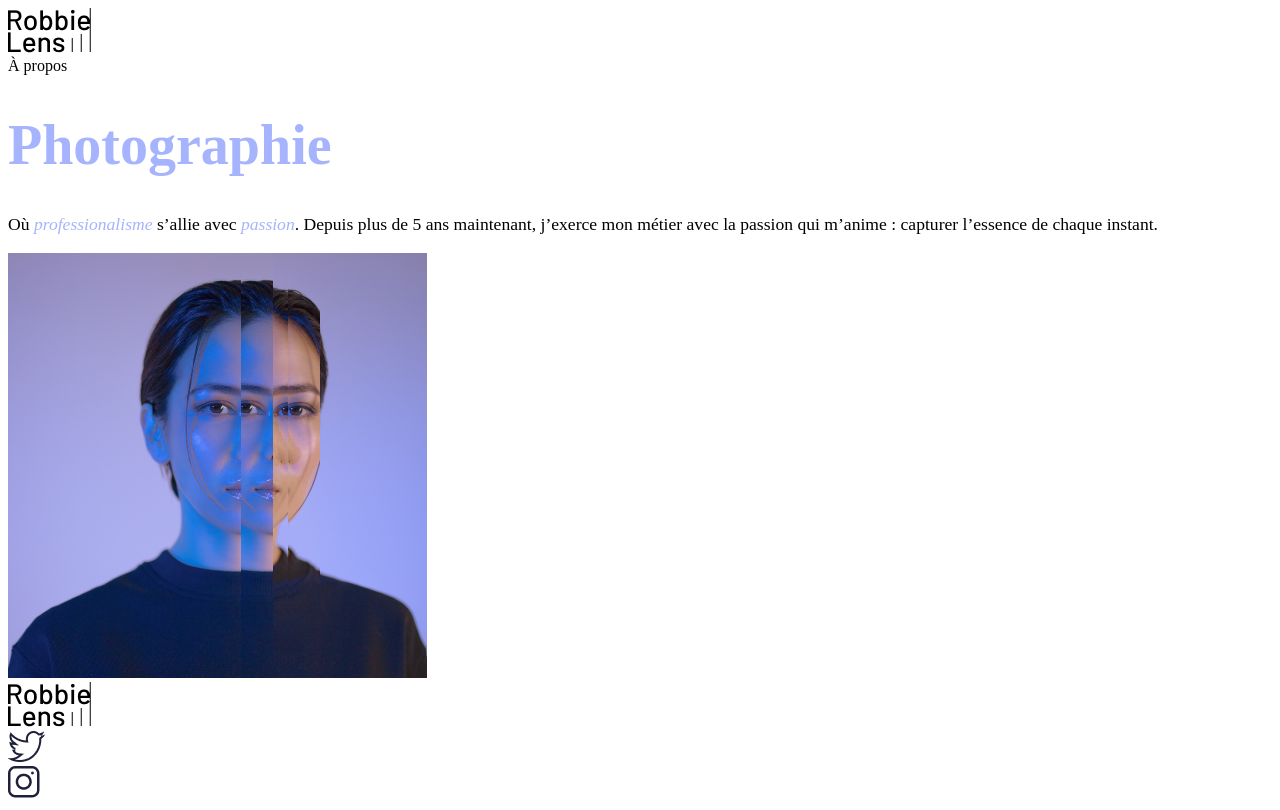
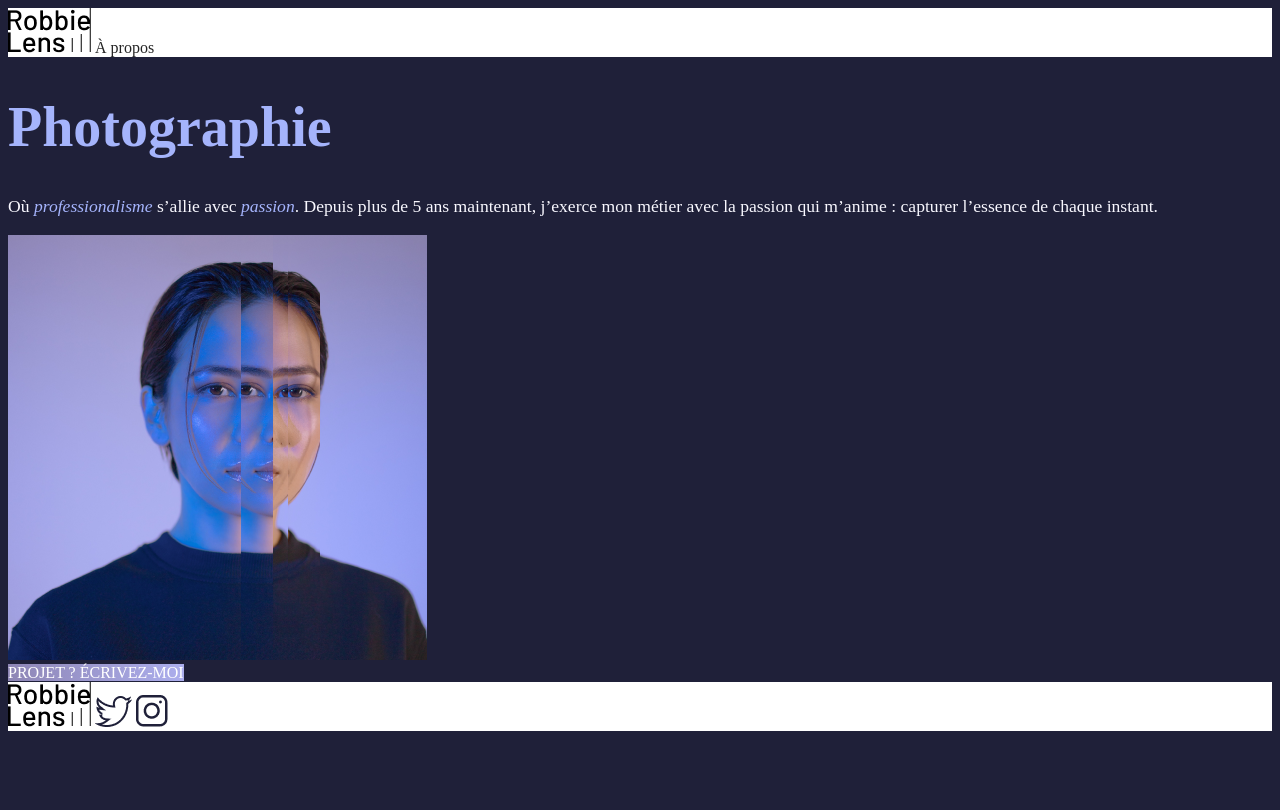
Before and after one commit to SScholl57/OpenClassSource, a plain HTML site: page Dev/index.html in a window 1280 px wide. Drawn offline with Linux system fonts and the light colour scheme.

Commit message:
Background color learning

```diff
--- a/Dev/Style.css
+++ b/Dev/Style.css
@@ -1,5 +1,5 @@
 a{
-    color: black;
+    color: #242424;
     text-decoration: none;
     font-size: 1em;
     font-style: Manrope;
@@ -17,11 +17,28 @@ h1 {
 
 }
 
-p {
+h2 {
+    color: #F9F8FF;
+}
+
+p,
+li {
     font-size: 1.1em;
+    color: #F9F8FF;
 }
 
 body {
     font-size: 1em;
     font-style: Manrope;
+    background-color: #1F2039;
 }
+
+.entete,
+.pied-de-page {
+    background-color: white;
+}
+
+.cta {
+    background: linear-gradient(90deg, #8E86B5, #ACAEED);
+    color: white;
+}
--- a/Dev/index.html
+++ b/Dev/index.html
@@ -11,25 +11,30 @@
 </head>
 
 <body>
-    <img src="images/logo.png" alt="Logo Robbie Lens">
-    <div><a href="a-propos.html">À propos</a></div>
+    <div class="entete">
+        <img src="images/logo.png" alt="Logo Robbie Lens">
+        <a href="a-propos.html">À propos</a>
+    </div>
     <h1>Photographie</h1>
-    <p class="introduction">
-        Où <em>professionalisme</em> s’allie avec <em>passion</em>. Depuis plus de 5 ans maintenant, j’exerce mon métier avec la passion
+    <p>
+        Où <em>professionalisme</em> s’allie avec <em>passion</em>. Depuis
+        plus de 5 ans maintenant, j’exerce mon métier avec la passion
         qui m’anime : capturer l’essence de chaque instant.
     </p>
-    <img src="images/robbie-lens.png" alt="Portrait de la photographe Robbie Lens">
-    <div><img src="images/logo.png" alt="Logo Robbie Lens"></div>
+    <img src="images/robbie-lens.png" alt="Portrait avec effet de la photographe Robbie Lens" >
+    <!-- Voici ici le nouvel élément ajouté 👇 -->
     <div>
+        <a href="" class="cta"> PROJET ? ÉCRIVEZ-MOI</a>
+    </div>
+    <div class="pied-de-page">
+        <img src="images/logo.png" alt="Logo Robbie Lens" >
         <a target="_blank" href="https://twitter.com/">
-        <img src="images/twitter.png" alt="Logo Twitter">
-    </a>
-</div>
-    <div><a target="_blank" href="https://www.instagram.com/">
-        <img src="images/instagram.png" alt="Logo Instagram">
-    </a></div>
+            <img src="images/twitter.png" alt="Logo Twitter" >
+        </a>
+        <a target="_blank" href="https://www.instagram.com/">
+            <img src="images/instagram.png" alt="Logo Instagram" >
+        </a>
+    </div>
 </body>
 
 </html>
-
-<!-- Ne jamais oublier que "P class=" permet de d'indiquer au CSS que le paragraphe sera modifié. Span class= permet de selectionner un élement précis (La classe doit être différente !) -->
```
Also changed, not shown: Dev/a-propos.html (+16 -13 lines).
